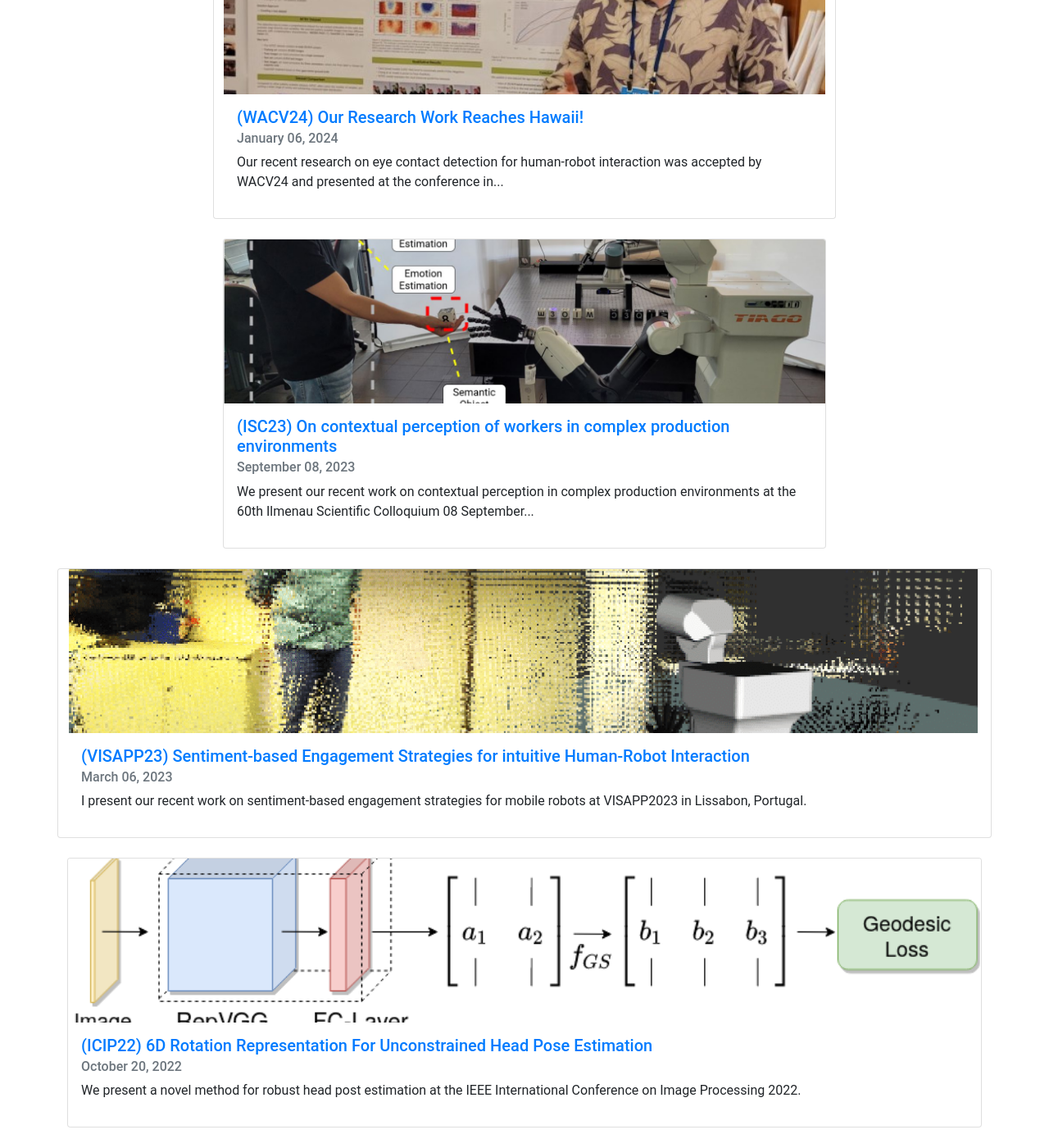
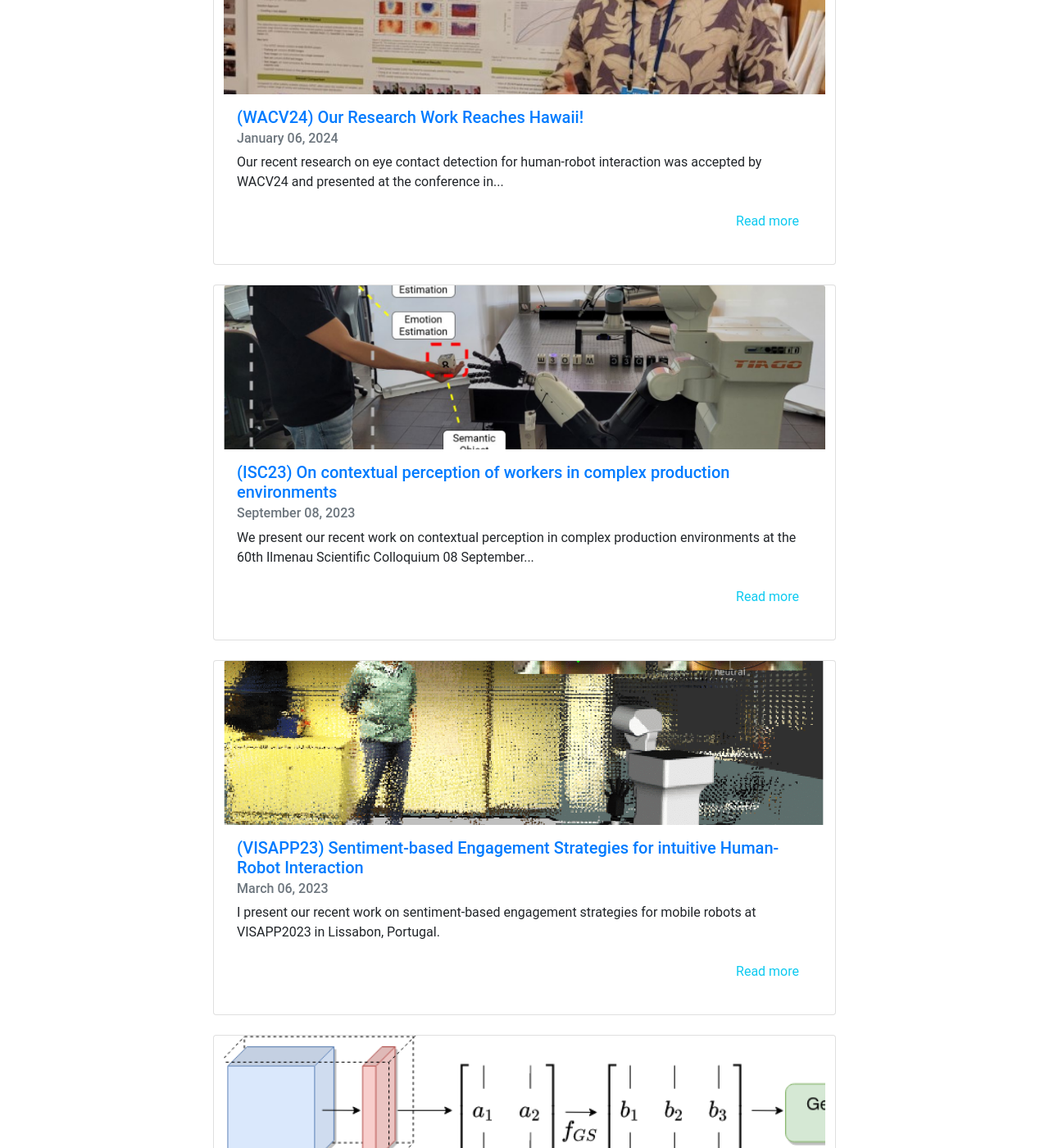
Before and after one commit to autokowat/autokowat.github.io, a Jekyll site: the page built from pages/publications.md, in a window 1280 px wide and 1400 px high, scrolled down 386 px. Shown: the whole window at 82% size. Built offline with Jekyll 4.4.1, drawn with Linux system fonts in a browser that asks for light colours.

Commit message:
Add link

```diff
--- a/_includes/card.html
+++ b/_includes/card.html
@@ -21,7 +21,10 @@
         {{ post.excerpt | truncatewords: 20 }}
       {% endif %}
     </div>
-
+    <div class="card-footer">
+    <a href="{{ post.url | relative_url }}"  class="card-link text-info mt-auto">
+      <p align="right">Read more</p>
+      </a>
     </div>
 
   </div>
```
